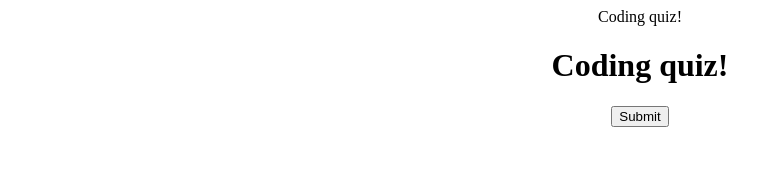
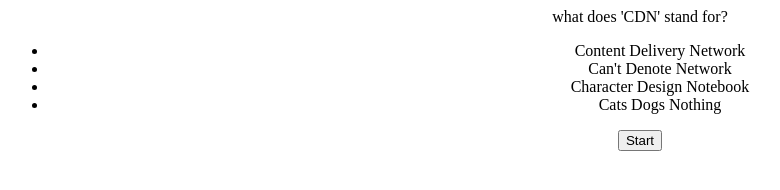
Before and after one commit to SpiffTrip/Coding-quiz, a plain HTML site: page index.html in a window 1280 px wide. Shown: the whole page, without its empty margins (0-780 px from the left). Drawn offline with Linux system fonts and the light colour scheme.

Commit message:
added framework

```diff
--- a/assets/javascript.js
+++ b/assets/javascript.js
@@ -1,3 +1,49 @@
-question1 ="What does 'CDN' stand for?"
-question2 ="What does 'DOM' stand for?"
-question3 ="What does 'HTML' stand for?"
+//question1 ="What does 'CDN' stand for?";
+//question2 ="What does 'DOM' stand for?";
+//question3 ="What does 'HTML' stand for?";
+
+var question1 = {
+    title: "what does 'CDN' stand for?",
+    answers: ["Content Delivery Network", "Can't Denote Network","Character Design Notebook", "Cats Dogs Nothing"],
+    correctAnswer: 0
+};
+
+var question2 = {
+    title: "What does 'DOM' stand for",
+    answers: ["Document On Main","Document Object Model","Double Object Manipulation","Dogs On Moms"],
+    correctAnswer: 1
+};
+
+var question3 = {
+    title: "What does 'HTML' stand for?",
+    answers: ["Huge Time Many Language","How Text Makes Language","Hot Turtles Making Lemonaide","Hyper Text Markup Language"],
+    correctAnswer: 3
+};
+
+function showQuestion() {
+
+    var titleDiv = document.getElementById("title");
+titleDiv.textContent = question1.title;
+
+  var answ = document.querySelectorAll(".answers")
+  answ.forEach(function(element,index){
+      element.textContent = question1.answers[index];
+
+      element.addEventListener("click",function(){
+          if(question1.correctAnswer == index) {
+              console.log("correct answer");
+          }
+          else {
+              console.log("wrong answer");
+          }
+      });
+  });
+}
+
+showQuestion(question1);
+
+var btn = document.getElementById("btn");
+
+btn.addEventListener("click", function(){
+    console.log("clicked");
+});
--- a/index.html
+++ b/index.html
@@ -4,21 +4,21 @@
     <meta charset="UTF-8">
     <meta http-equiv="X-UA-Compatible" content="IE=edge">
     <meta name="viewport" content="width=device-width, initial-scale=1.0">
-    <link  rel="stylesheet" href="./assets/CSS.css"
-    <title>Coding quiz!</title>
+    <link  rel="stylesheet" href="./assets/CSS.css" >
+    <title>codingquiz</title>
 </head>
 <body>
-    <h1>Coding quiz!</h1>
-    <h2>
+    <div id="title">What does CDN stand for?</div>
+    <ul>
+        <li class="answers"></li>
+        <li class="answers"></li>
+        <li class="answers"></li>
+        <li class="answers"></li>
+    </ul>
 
-    </h2>
-
-    <ol>
-
-    </ol>
-
-    <button>Submit</button>
+   <button id="btn">Start</button>
 
 
 </body>
+<script src="./assets/javascript.js"></script>
 </html>
```
